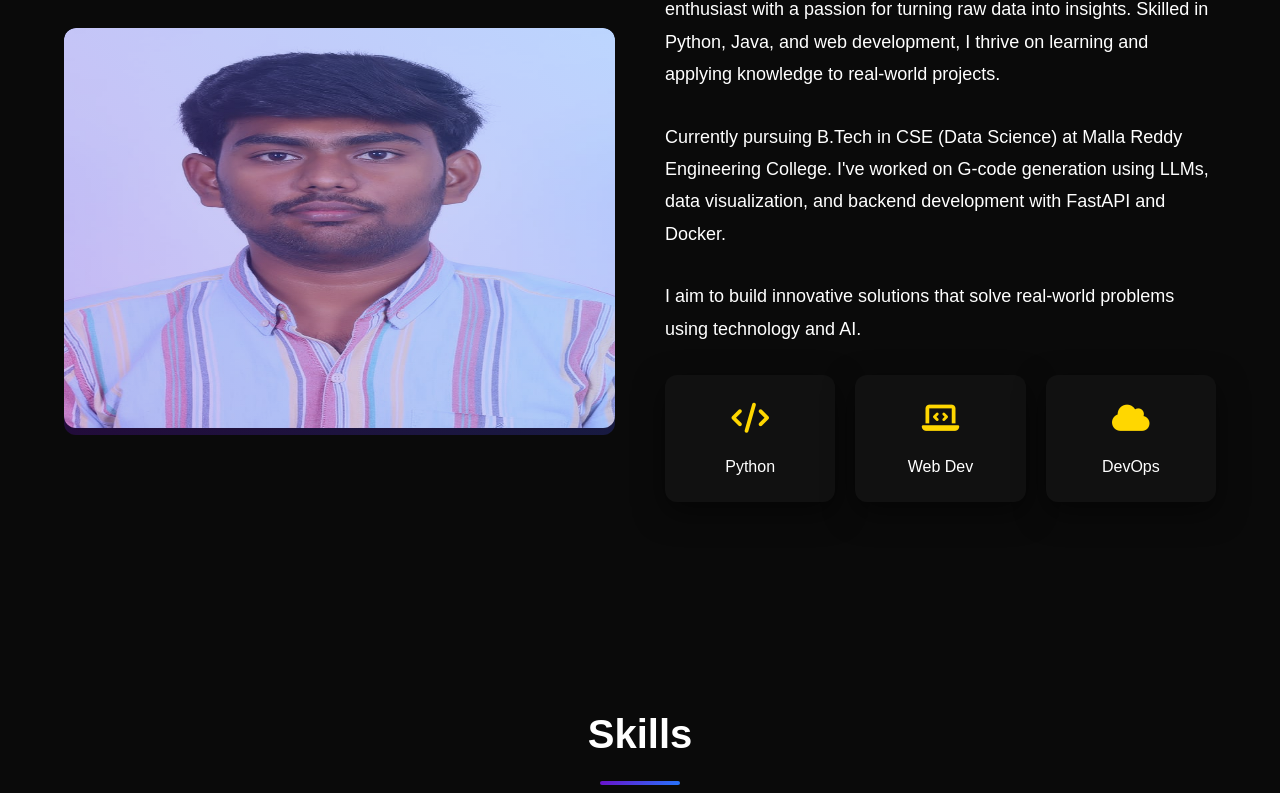
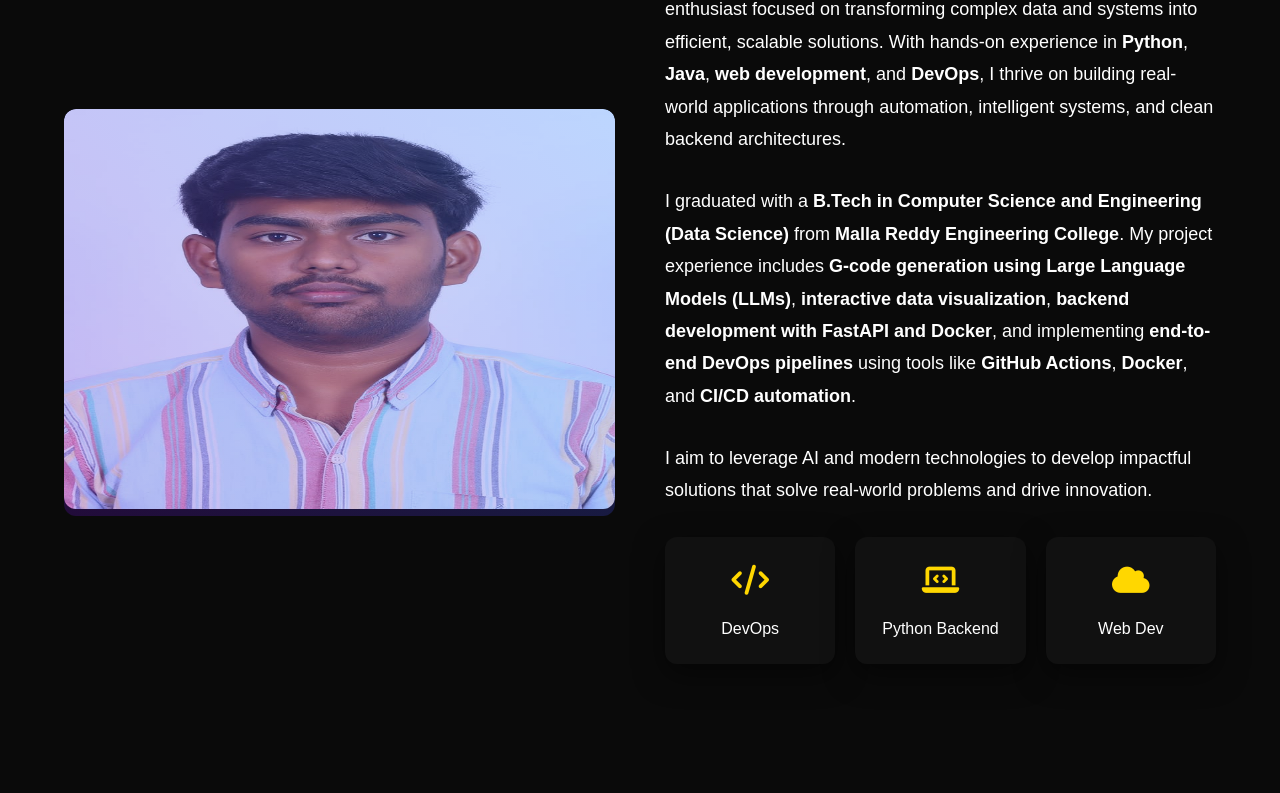
Before and after one commit to sathwik-chowdary/My-Portfolio, a plain HTML site: page index.html in a window 1280 px wide. Shown: the part 1072-1865 px from the top of the page. Drawn offline with nearby package versions, Linux system fonts and the light colour scheme; animation ran at ten frames a second.

Commit message:
Update index.html

```diff
--- a/index.html
+++ b/index.html
@@ -36,7 +36,7 @@
     <div class="hero-content">
       <div class="hero-text" data-aos="fade-right" data-aos-duration="1000">
         <h1>Hi, I'm <span class="highlight">Sathwik Madala</span></h1>
-        <h2>I do Data <span class="auto-type"></span></h2>
+        <h2>I build scalable Python backends & automate with DevOps</h2>
         <div class="hero-buttons">
           <a href="MSathwik_Resume.pdf" download="Sathwik_Madala_Resume" class="btn primary-btn">
             <i class="fas fa-download"></i> Download Resume
@@ -67,13 +67,13 @@
         <div class="image-overlay"></div>
       </div>
       <div class="about-content">
-        <p>I am Sathwik Madala, an aspiring data scientist and DevOps enthusiast with a passion for turning raw data into insights. Skilled in Python, Java, and web development, I thrive on learning and applying knowledge to real-world projects.</p>
-        <p>Currently pursuing B.Tech in CSE (Data Science) at Malla Reddy Engineering College. I've worked on G-code generation using LLMs, data visualization, and backend development with FastAPI and Docker.</p>
-        <p>I aim to build innovative solutions that solve real-world problems using technology and AI.</p>
+        <p>I’m <strong>Sathwik Madala</strong>, a passionate Data Science and DevOps enthusiast focused on transforming complex data and systems into efficient, scalable solutions. With hands-on experience in <strong>Python</strong>, <strong>Java</strong>, <strong>web development</strong>, and <strong>DevOps</strong>, I thrive on building real-world applications through automation, intelligent systems, and clean backend architectures.</p>
+      <p>I graduated with a <strong>B.Tech in Computer Science and Engineering (Data Science)</strong> from <strong>Malla Reddy Engineering College</strong>. My project experience includes <strong>G-code generation using Large Language Models (LLMs)</strong>, <strong>interactive data visualization</strong>, <strong>backend development with FastAPI and Docker</strong>, and implementing <strong>end-to-end DevOps pipelines</strong> using tools like <strong>GitHub Actions</strong>, <strong>Docker</strong>, and <strong>CI/CD automation</strong>.</p>
+      <p>I aim to leverage AI and modern technologies to develop impactful solutions that solve real-world problems and drive innovation.</p>
         <div class="about-stats">
-          <div class="stat"><h3><i class="fas fa-code"></i></h3><p>Python</p></div>
-          <div class="stat"><h3><i class="fas fa-laptop-code"></i></h3><p>Web Dev</p></div>
-          <div class="stat"><h3><i class="fas fa-cloud"></i></h3><p>DevOps</p></div>
+          <div class="stat"><h3><i class="fas fa-code"></i></h3><p>DevOps</p></div>
+          <div class="stat"><h3><i class="fas fa-laptop-code"></i></h3><p>Python Backend</p></div>
+          <div class="stat"><h3><i class="fas fa-cloud"></i></h3><p>Web Dev</p></div>
         </div>
       </div>
     </div>
@@ -129,9 +129,10 @@
     <p>Fine-tuning a large language model to convert user prompts into G-code for 3D printing.</p>
     <div class="project-tags">
       <span>LLM</span>
-      <span>DevOps</span>
       <span>G-code</span>
       <span>STL</span>
+      <span>DevOps</span>
+      <span>Python Backend</span>
     </div>
   </div>
   <div class="modal">
```
